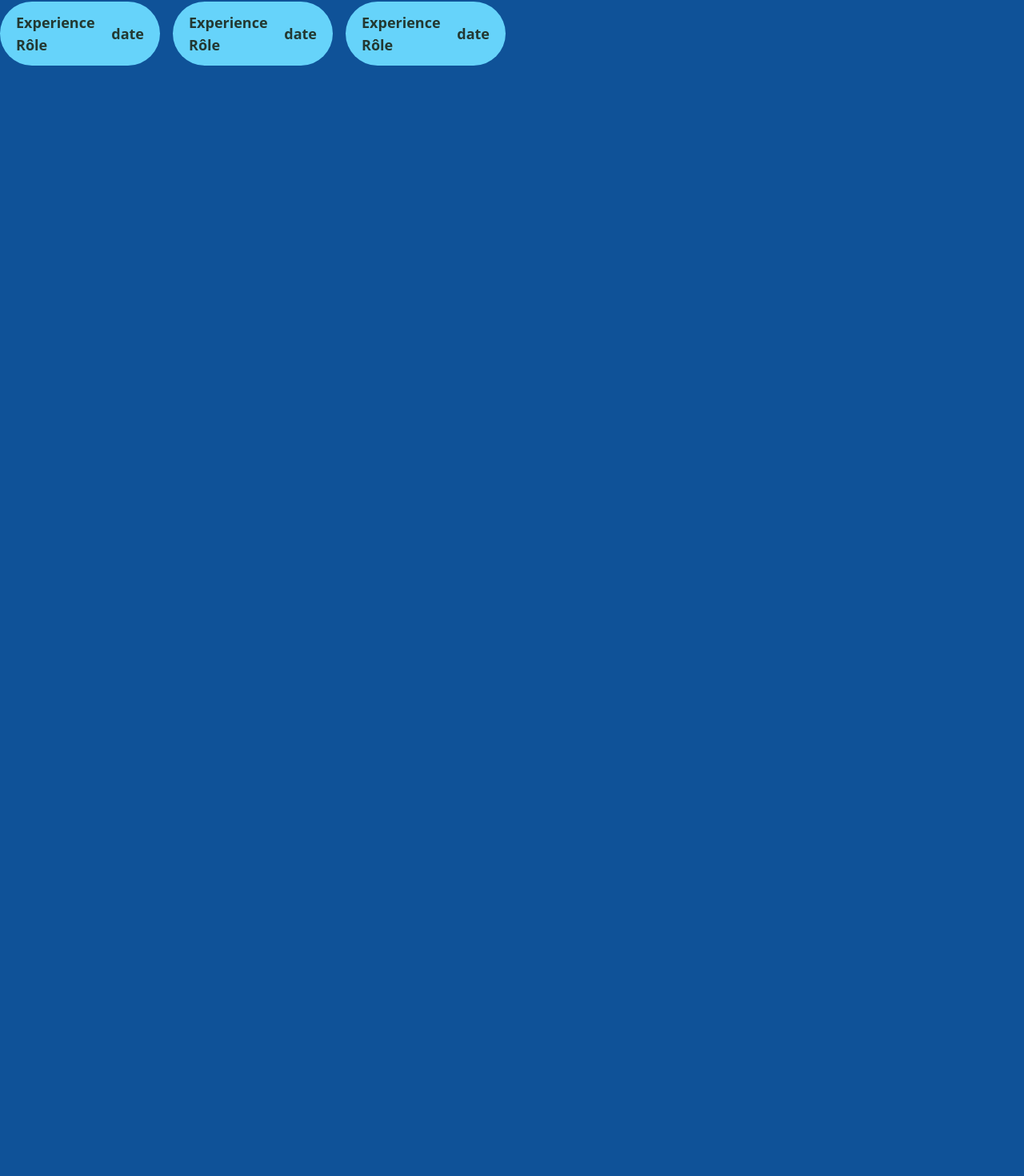
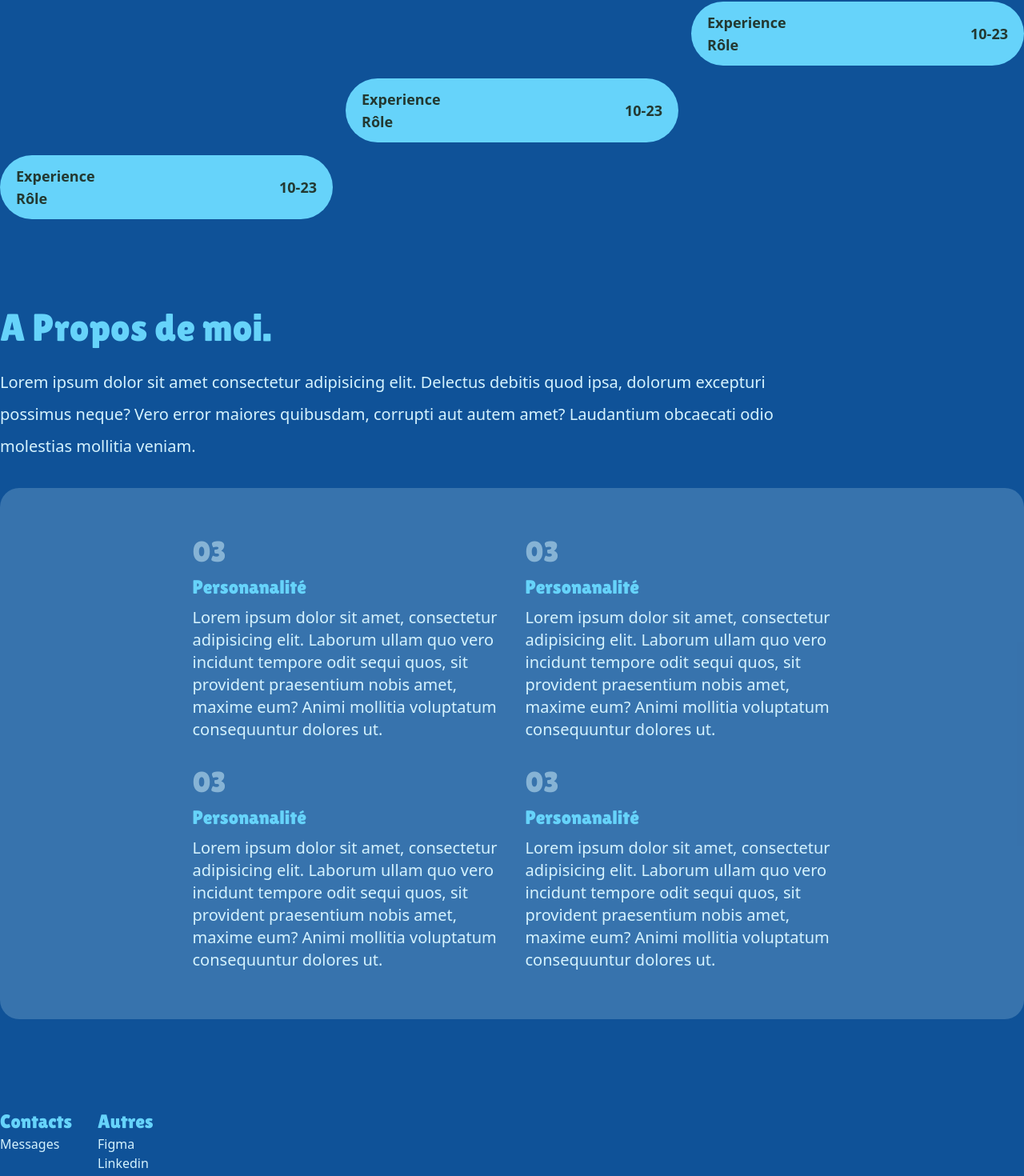
Before and after one commit to scotty974/NathanPortfolio, a Svelte app: page / in a window 1280 px wide. Shown: the part 976-2446 px from the top of the page at 80% size. Before the commit the page ends 1058 px from the top, so only its background shows below. Built offline with nearby package versions, Linux system fonts and the light colour scheme.

Commit message:
add footer, delte exp bubble, add personality card

```diff
--- a/src/App.svelte
+++ b/src/App.svelte
@@ -1,7 +1,8 @@
 <script>
   import Header from "./components/header/Header.svelte";
   import Profil from "./components/profil/Profil.svelte";
-  import ExpBubble from "./components/exp/ExpBubble.svelte";
+  import Footer from "./components/footer/Footer.svelte";
+  import PersonalityCard from "./components/personnalityCard/PersonalityCard.svelte";
 </script>
 
 <section class="container m-auto min-h-screen">
@@ -15,13 +16,60 @@
     <Profil></Profil>
   </section>
   <section class="mt-28">
-    <div class="grid  grid-cols-6  gap-4 ">
-      <ExpBubble colEnd="7" colSpan="4"></ExpBubble>
-      <ExpBubble colStart="2" colEnd="5"></ExpBubble>
-      <ExpBubble colStart="1" colEnd="5"></ExpBubble>
+    <div class="grid grid-cols-6 gap-4">
+      <div
+        class="col-start-5 col-span-2 flex bg-colorQuestion h-20 rounded-full items-center justify-between px-5 font-bold text-colorExp text-lg"
+      >
+        <div>
+          <p>Experience</p>
+          <p class="font-semibold">Rôle</p>
+        </div>
 
+        <p>10-23</p>
+      </div>
+      <div
+        class="col-start-3 col-span-2 flex bg-colorQuestion h-20 rounded-full items-center justify-between px-5 font-bold text-colorExp text-lg"
+      >
+        <div>
+          <p>Experience</p>
+          <p class="font-semibold">Rôle</p>
+        </div>
 
+        <p>10-23</p>
+      </div>
+      <div
+      class="col-start-1 col-span-2 flex bg-colorQuestion h-20 rounded-full items-center justify-between px-5 font-bold text-colorExp text-lg"
+    >
+      <div>
+        <p>Experience</p>
+        <p class="font-semibold">Rôle</p>
+      </div>
+
+      <p>10-23</p>
+    </div>
+    </div>
+  </section>
+  <section class="mt-28">
+    <h2 class="text-5xl font-title text-colorQuestion w-widthText">
+      A Propos de moi.
+    </h2>
+    <p
+      class="text-xl mt-6 text-colorHeadertxt leading-loose md:w-widthTextAbout"
+    >
+      Lorem ipsum dolor sit amet consectetur adipisicing elit. Delectus debitis
+      quod ipsa, dolorum excepturi possimus neque? Vero error maiores quibusdam,
+      corrupti aut autem amet? Laudantium obcaecati odio molestias mollitia
+      veniam.
+    </p>
+    <div class="h-heightCard bg-colorBgCard rounded-3xl bg-opacity-20 mt-8 flex justify-center items-center">
+      <div class="w-widthContentCard flex justify-around flex-wrap  items-center gap-8">
+        <PersonalityCard></PersonalityCard>
+        <PersonalityCard></PersonalityCard>
+        <PersonalityCard></PersonalityCard>
+        <PersonalityCard></PersonalityCard>
+      </div>
 
     </div>
   </section>
+  <Footer></Footer>
 </section>
--- a/src/components/exp/ExpBubble.svelte
+++ /dev/null
@@ -1,18 +0,0 @@
-<script lang="ts">
-  export let colStart: string = "0";
-  export let colEnd: string = "0";
-  export let colSpan : string = "0"
-</script>
-
-<div class={` col-start-${colStart} col-span-${colSpan} col-end-${colEnd}`}>
-  <div
-    class="flex bg-colorQuestion h-20 rounded-full items-center justify-between px-5 font-bold text-colorExp text-lg"
-  >
-  <div>
-    <p>Experience</p>
-    <p class="font-semibold">Rôle</p>
-  </div>
-
-    <p>date</p>
-  </div>
-</div>
--- /dev/null
+++ b/src/components/footer/Footer.svelte
@@ -0,0 +1,23 @@
+<footer class="h-52 mt-28">
+    <div class="flex gap-8">
+        <ul>
+            <li class="text-colorQuestion font-title text-2xl">
+                Contacts
+            </li>
+            <li class="text-colorHeadertxt">
+                <a href="mailto:VotreAdresseEmail@example.com">Messages</a>
+            </li>
+        </ul>
+        <ul>
+            <li class="text-colorQuestion font-title text-2xl">
+                Autres
+            </li>
+            <li class="text-colorHeadertxt">
+                <a href="https://www.figma.com/">Figma</a>
+            </li>
+            <li class="text-colorHeadertxt">
+                <a href="https://www.linkedin.com/">Linkedin</a>
+            </li>
+        </ul>
+    </div>
+</footer>
--- /dev/null
+++ b/src/components/personnalityCard/PersonalityCard.svelte
@@ -0,0 +1,11 @@
+<div
+  class="bg-inherit flex justify-center w-widthCard flex-col gap-2 "
+>
+  <h3 class="text-4xl text-colorHeaderBtn text-opacity-50 font-title">03</h3>
+  <span class="text-colorQuestion text-2xl font-title">Personanalité</span>
+  <p class="text-colorHeadertxt  text-xl">
+    Lorem ipsum dolor sit amet, consectetur adipisicing elit. Laborum ullam quo
+    vero incidunt tempore odit sequi quos, sit provident praesentium nobis amet,
+    maxime eum? Animi mollitia voluptatum consequuntur dolores ut.
+  </p>
+</div>
--- a/tailwind.config.js
+++ b/tailwind.config.js
@@ -5,6 +5,7 @@
     extend: {
       colors : {
         colorHeaderBtn : "#D5F3FE",
+        colorBgCard : "#D5F3FE",
         colorHeadertxt : "#D5F3FE",
         colorHeaderBorder : "#66D3FA",
         colorQuestion : "#66D3FA",
@@ -12,10 +13,14 @@
       },
       width : {
         sizeHeader : 480,
-        widthText : 616
+        widthText : 616,
+        widthTextAbout : 1024,
+        widthCard : 383,
+        widthContentCard : 800
       },
       height : {
-        heightImg : 474
+        heightImg : 474,
+        heightCard : 664
       },
       fontFamily : {
         title : "Lilita One"
```
